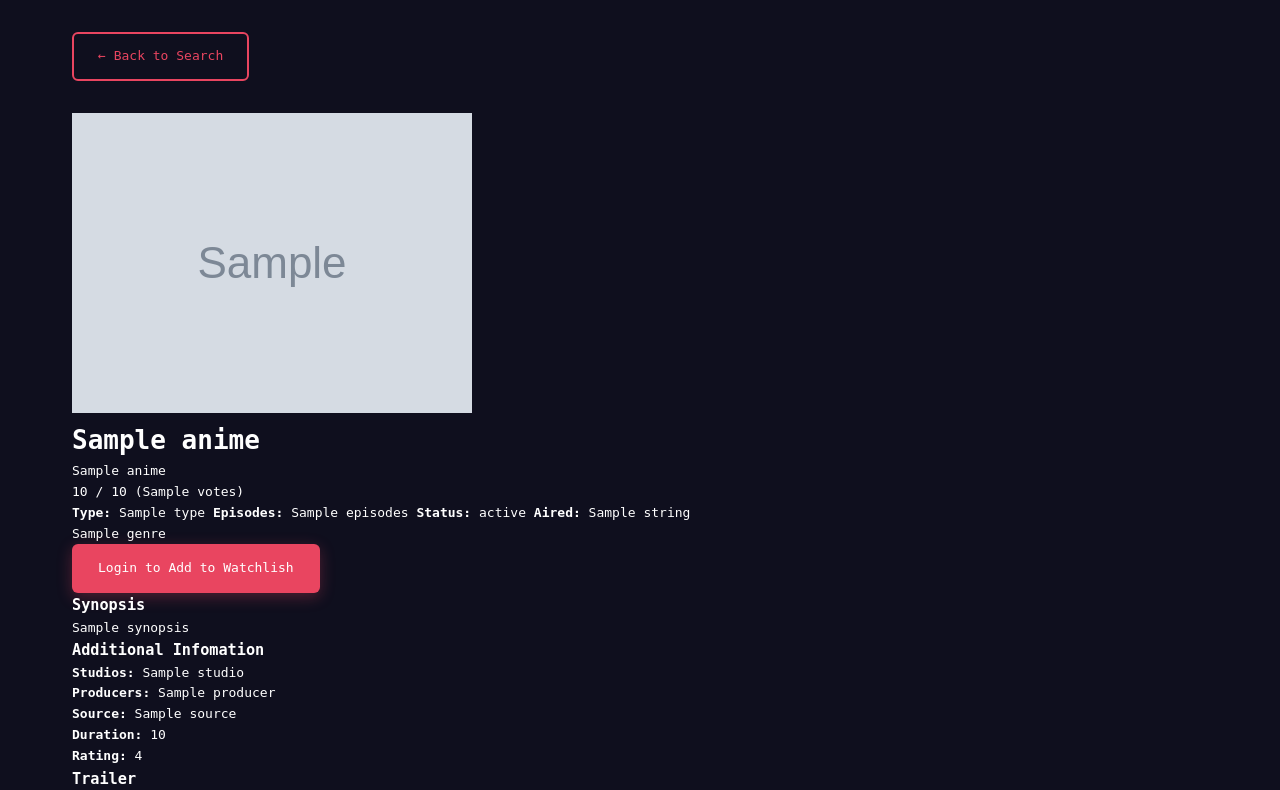
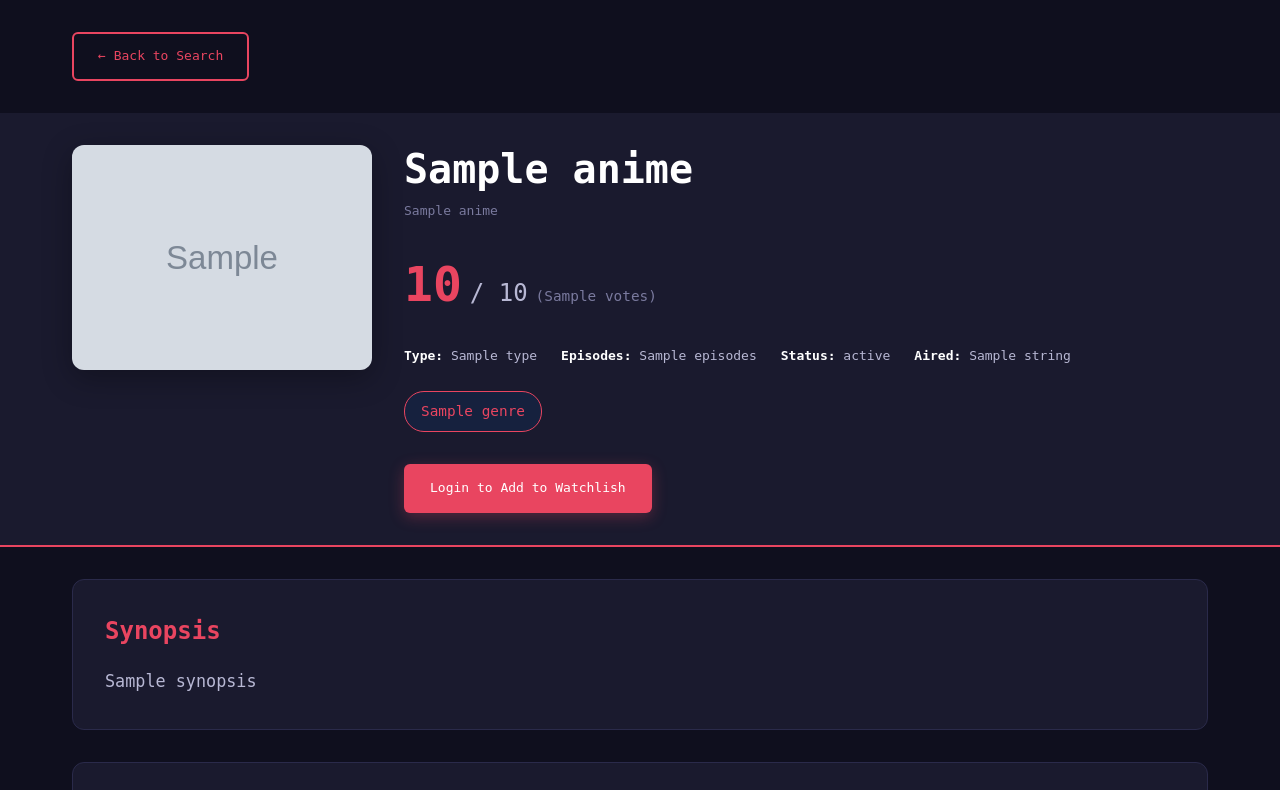
Before and after one commit to blu3-bird/Anime-Verse, a Flask app: template app/templates/main/anime_details.html in a window 1280 px wide. Shown: the part 46-836 px from the top of the page. Run offline with Flask 3, Linux system fonts and the light colour scheme; the template is opened without the code that fills it: most values are stand-ins (such as "Sample title", 1, 10 or a date in 2020); grey boxes marked "Sample" are stand-in pictures.

Commit message:
added css for anime_details page

```diff
--- a/app/static/css/base.css
+++ b/app/static/css/base.css
@@ -1028,3 +1028,213 @@ modal-body {
         font-size: 1.5rem;
     }
 }
+
+/* Anime Details page */
+
+.anime-details-page {
+    padding-bottom: 3rem;
+}
+
+.anime-header {
+    background: var(--bg-secondary);
+    padding: 2rem 0;
+    margin-bottom: 2rem;
+    border-bottom: 2px solid var(--accent-primary);
+}
+
+.anime-header-content {
+    display: grid;
+    grid-template-columns: 300px 1fr;
+    gap: 2rem;
+    align-items: start;
+}
+
+.anime-poster {
+    width: 100%;
+    border-radius: 12px;
+    overflow: hidden;
+    box-shadow: 0 8px 30px rgba(0, 0, 0, 0.3);
+}
+
+.anime-poster img {
+    width: 100%;
+    height: auto;
+    display: block;
+}
+
+.anime-info-main h1 {
+    font-size: 2.5rem;
+    color: var(--text-primary);
+    margin-bottom: 0.5rem;
+    line-height: 1.2;
+}
+
+.anime-title-alt {
+    font-size: 1.5rem;
+    color: var(--text-secondary);
+    font-weight: 500;
+    margin-bottom: 0.5rem;
+}
+
+.anime-title-jp {
+    color: var(--text-muted);
+    margin-bottom: 1rem;
+}
+
+.anime-score {
+    display: flex;
+    align-items: baseline;
+    gap: 0.5rem;
+    margin: 1.5rem 0;
+}
+
+.score-number {
+    font-size: 3rem;
+    font-weight: 700;
+    color: var(--accent-primary);
+}
+
+.score-label {
+    font-size: 1.5rem;
+    color: var(--text-secondary);
+}
+
+.score-votes {
+    color: var(--text-muted);
+    font-size: 0.9rem;
+}
+
+.anime-meta {
+    display: flex;
+    flex-wrap: wrap;
+    gap: 1.5rem;
+    margin: 1.5rem 0;
+}
+
+.meta-item {
+    color: var(--text-secondary);
+}
+
+.meta-item strong {
+    color: var(--text-primary);
+}
+
+.anime-genres {
+    display: flex;
+    flex-wrap: wrap;
+    gap: 0.5rem;
+    margin: 1.5rem 0;
+}
+
+.genre-tag {
+    background: var(--bg-tertiary);
+    color: var(--accent-primary);
+    padding: 0.5rem 1rem;
+    border-radius: 20px;
+    font-size: 0.9rem;
+    border: 1px solid var(--accent-primary);
+}
+
+.anime-actions {
+    display: flex;
+    gap: 1rem;
+    margin-top: 2rem;
+}
+
+.anime-section{
+    background: var(--bg-secondary);
+    padding: 2rem;
+    border-radius: 12px;
+    margin-bottom: 2rem;
+    border: 1px solid var(--border-color);
+}
+
+.anime-section h3 {
+    color: var(--accent-primary);
+    font-size: 1.5rem;
+    margin-bottom: 1rem;
+}
+
+.anime-synopsis {
+    color: var(--text-secondary);
+    line-height: 1.8;
+    font-size: 1.05rem;
+}
+
+.info-grid {
+    display: grid;
+    grid-template-columns: repeat(auto-fit, minmax(250px, 1fr));
+    gap: 1rem;
+}
+
+.info-item {
+    color: var(--text-secondary);
+}
+
+.info-item strong {
+    color: var(--text-primary);
+}
+
+.anime-trailer {
+    border-radius: 12px;
+    overflow: hidden;
+}
+
+.anime-trailer iframe {
+    max-width: 100%;
+    border-radius: 12px;
+}
+
+/*Responsive */
+
+@media (mex-width: 768px) {
+    .anime-header-content {
+        grid-template-columns: 1fr;
+    }
+
+    .anime-poster {
+        max-width: 300px;
+        margin: 0 auto;
+    }
+
+    .anime-info-main h1 {
+        font-size: 1.8rem;
+    }
+
+    .anime-section {
+        flex-direction: column;
+    }
+
+    .anime-actions .btn {
+        width: 100%;
+    }
+}
+
+/* Pagination Controls */
+
+.pagination-controls {
+    display: flex;
+    justify-content: center;
+    align-items: center;
+    gap: 1rem;
+    margin-top: 3rem;
+    padding: 2rem 0;
+}
+
+.page-info {
+    color: var(--text-secondary);
+    font-weight: 500;
+    padding: 0 1rem;
+    font-size: 1rem;
+}
+
+@media (max-width: 576px) {
+    .pagination-controls{
+        flex-direction: column;
+        gap: 0.5re;
+    }
+
+    .pagination-controls .btn {
+        width: 100%;
+    }
+}
```
